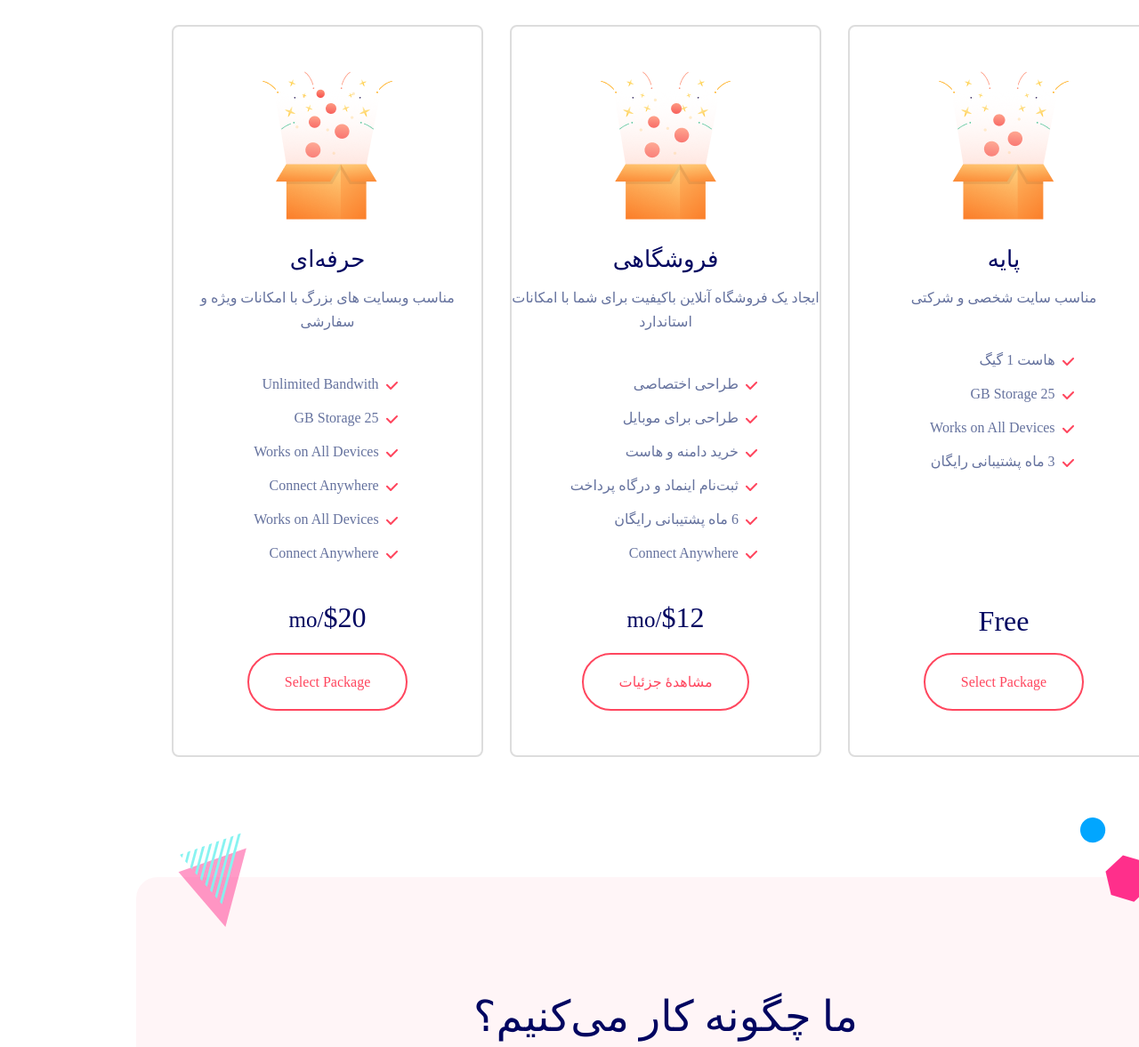
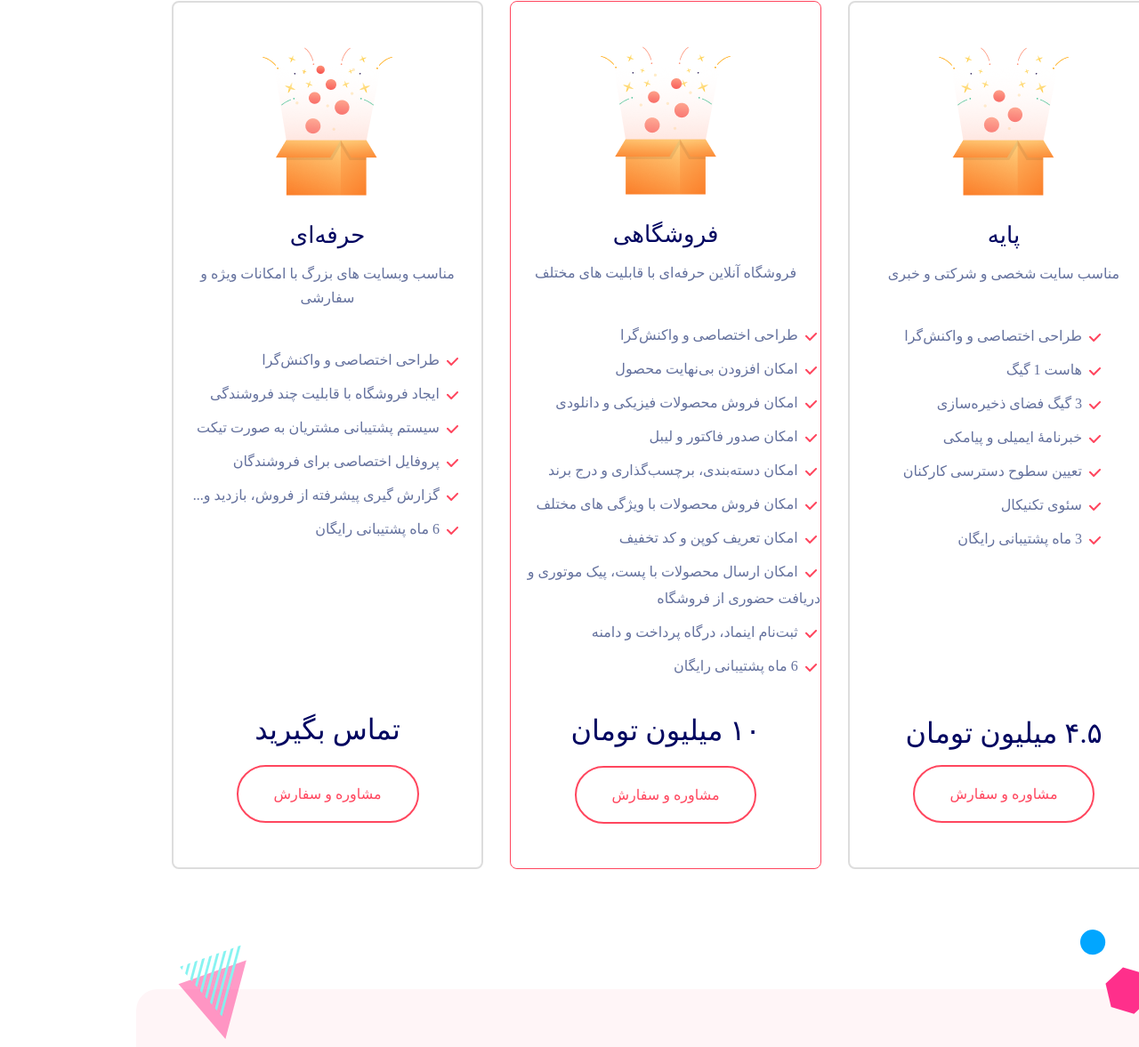
Before and after one commit to agom-ai/agom-ai.github.io, a plain HTML site: page index.html in a window 1280 px wide. Shown: the part 3486-4663 px from the top of the page at 89% size. Drawn offline with Linux system fonts and the light colour scheme; a small style sheet from the web is missing.

Commit message:
Update index.html

```diff
--- a/index.html
+++ b/index.html
@@ -338,9 +338,9 @@
             <section class="price-area">
                 <div class="container">
                     <div class="section-title text-center mb-50">
-                        <h2 class="mb-20" data-aos="fade-up">بسته های پیشنهادی طراحی سایت</h2>
+                        <h2 class="mb-20" data-aos="fade-up">راه‌حل شخصی‌سازی شده برای کسب‌وکار شما</h2>
                         <p>
-                            Sed sit amet suscipit diam, vel iaculis nunc. Mauris interdum sollicitudin ex. Sed sit amet felis id dolor blandit pellentesque. Praesent varius euismod velit, non tincidunt lacu.
+                            هر کسب و کاری نیاز های خاص خود را دارد، شما به چی نیاز دارید؟ ما آماده‌ایم تا آن را پیاده‌سازی کنیم.
                         </p>
                     </div>
                     <div class="row align-items-stretch">
@@ -351,21 +351,33 @@
                                 </div>
                                 <div class="price-title text-center mb-35">
                                     <h4>پایه</h4>
-                                    <p>مناسب سایت شخصی و شرکتی</p>
+                                    <p>مناسب سایت شخصی و شرکتی و خبری</p>
                                 </div>
                                 <div class="price-body">
                                     <ul>
+                                        <li>
+                                            <img class="mr-1" src="assets/img/icon/Path.svg" alt="icon" />
+                                           <span>طراحی اختصاصی و واکنش‌گرا</span>
+                                        </li>
                                         <li>
                                             <img class="mr-1" src="assets/img/icon/Path.svg" alt="icon" />
                                            <span>هاست 1 گیگ</span>
                                         </li>
                                         <li>
                                             <img class="mr-1" src="assets/img/icon/Path.svg" alt="icon" />
-                                           <span> 25 GB Storage</span>
+                                           <span>3 گیگ فضای ذخیره‌سازی</span>
                                         </li>
                                         <li>
                                             <img class="mr-1" src="assets/img/icon/Path.svg" alt="icon" />
-                                          <span>  Works on All Devices</span>
+                                          <span>خبرنامۀ ایمیلی و پیامکی</span>
+                                        </li>
+                                        <li>
+                                            <img class="mr-1" src="assets/img/icon/Path.svg" alt="icon" />
+                                          <span>تعیین سطوح دسترسی کارکنان</span>
+                                        </li>
+                                        <li>
+                                            <img class="mr-1" src="assets/img/icon/Path.svg" alt="icon" />
+                                          <span>سئوی تکنیکال</span>
                                         </li>
                                         <li>
                                             <img class="mr-1" src="assets/img/icon/Path.svg" alt="icon" />
@@ -374,51 +386,68 @@
                                     </ul>
                                 </div>
                                 <div class="price-link text-center">
-                                    <h3>Free</h3>
-                                    <a class="primary__button primary__button-bgPrimary" href="javascript:void(0)">Select Package</a>
+                                    <h3>۴.۵ میلیون تومان</h3>
+                                    <a class="primary__button primary__button-bgPrimary" href="contact.html">مشاوره و سفارش</a>
                                 </div>
                             </div>
                         </div>
                         <div class="col-lg-4 col-md-6 mb-4 mb-lg-0">
-                            <div class="price-box h-100" data-aos="fade-up" data-aos-delay="500">
+                            <div class="price-box h-100"  style="border: 1px solid #FF465E;"  data-aos="fade-up" data-aos-delay="500">
                                 <div class="price-icon text-center mb-20">
                                     <img src="assets/img/price/Standard.png" alt="icon" />
                                 </div>
                                 <div class="price-title text-center mb-35">
                                     <h4>فروشگاهی</h4>
-                                    <p>ایجاد یک فروشگاه آنلاین باکیفیت برای شما با امکانات استاندارد</p>
+                                    <p>فروشگاه آنلاین حرفه‌ای با قابلیت های مختلف</p>
                                 </div>
                                 <div class="price-body">
                                     <ul>
                                         <li>
                                             <img class="mr-1" src="assets/img/icon/Path.svg" alt="icon" />
-                                           <span>طراحی اختصاصی</span>
+                                           <span>طراحی اختصاصی و واکنش‌گرا</span>
                                         </li>
                                         <li>
                                             <img class="mr-1" src="assets/img/icon/Path.svg" alt="icon" />
-                                          <span>طراحی برای موبایل</span>
+                                           <span>امکان افزودن بی‌نهایت محصول</span>
                                         </li>
                                         <li>
                                             <img class="mr-1" src="assets/img/icon/Path.svg" alt="icon" />
-                                            <span>خرید دامنه و هاست</span>
+                                          <span>امکان فروش محصولات فیزیکی و دانلودی</span>
                                         </li>
                                         <li>
                                             <img class="mr-1" src="assets/img/icon/Path.svg" alt="icon" />
-                                          <span>ثبت‌نام اینماد و درگاه پرداخت</span>
+                                            <span>امکان صدور فاکتور و لیبل</span>
+                                        </li>
+                                        <li>
+                                            <img class="mr-1" src="assets/img/icon/Path.svg" alt="icon" />
+                                            <span>امکان دسته‌بندی، برچسب‌گذاری و درج برند</span>
+                                        </li>
+                                        <li>
+                                            <img class="mr-1" src="assets/img/icon/Path.svg" alt="icon" />
+                                            <span>امکان فروش محصولات با ویژگی های مختلف</span>
+                                        </li>
+                                        <li>
+                                            <img class="mr-1" src="assets/img/icon/Path.svg" alt="icon" />
+                                            <span>امکان تعریف کوپن و کد تخفیف</span>
+                                        </li>
+                                        <li>
+                                            <img class="mr-1" src="assets/img/icon/Path.svg" alt="icon" />
+                                            <span>امکان ارسال محصولات با پست، پیک موتوری و دریافت حضوری از فروشگاه</span>
+                                        </li>
+                                        <li>
+                                            <img class="mr-1" src="assets/img/icon/Path.svg" alt="icon" />
+                                          <span>ثبت‌نام اینماد، درگاه پرداخت و دامنه</span>
                                         </li>
                                         <li>
                                             <img class="mr-1" src="assets/img/icon/Path.svg" alt="icon" />
                                            <span>6 ماه پشتیبانی رایگان</span>
                                         </li>
-                                        <li>
-                                            <img class="mr-1" src="assets/img/icon/Path.svg" alt="icon" />
-                                            <span>  Connect Anywhere</span>
-                                        </li>
+
                                     </ul>
                                 </div>
                                 <div class="price-link text-center">
-                                    <h4><span>$12</span>/mo</h4>
-                                    <a class="primary__button primary__button-bgPrimary" href="javascript:void(0)">مشاهدۀ جزئیات</a>
+                                    <h4><span>۱۰ میلیون تومان</span></h4>
+                                    <a class="primary__button primary__button-bgPrimary" href="contact.html">مشاوره و سفارش</a>
                                 </div>
                             </div>
                         </div>
@@ -435,33 +464,33 @@
                                     <ul>
                                         <li>
                                             <img class="mr-1" src="assets/img/icon/Path.svg" alt="icon" />
-                                           <span> Unlimited Bandwith</span>
+                                           <span>طراحی اختصاصی و واکنش‌گرا</span>
                                         </li>
                                         <li>
                                             <img class="mr-1" src="assets/img/icon/Path.svg" alt="icon" />
-                                            <span>25 GB Storage</span>
+                                           <span>ایجاد فروشگاه با قابلیت چند فروشندگی</span>
                                         </li>
                                         <li>
                                             <img class="mr-1" src="assets/img/icon/Path.svg" alt="icon" />
-                                           <span> Works on All Devices</span>
+                                            <span>سیستم پشتیبانی مشتریان به صورت تیکت</span>
                                         </li>
                                         <li>
                                             <img class="mr-1" src="assets/img/icon/Path.svg" alt="icon" />
-                                           <span> Connect Anywhere</span>
+                                           <span>پروفایل اختصاصی برای فروشندگان</span>
                                         </li>
                                         <li>
                                             <img class="mr-1" src="assets/img/icon/Path.svg" alt="icon" />
-                                           <span> Works on All Devices</span>
+                                           <span>گزارش گیری پیشرفته از فروش، بازدید و...</span>
                                         </li>
                                         <li>
                                             <img class="mr-1" src="assets/img/icon/Path.svg" alt="icon" />
-                                          <span>Connect Anywhere</span>
+                                          <span>6 ماه پشتیبانی رایگان</span>
                                         </li>
                                     </ul>
                                 </div>
                                 <div class="price-link text-center">
-                                    <h4><span>$20</span>/mo</h4>
-                                    <a class="primary__button primary__button-bgPrimary" href="javascript:void(0)">Select Package</a>
+                                    <h4><span>تماس بگیرید</span></h4>
+                                    <a class="primary__button primary__button-bgPrimary" href="contact.html">مشاوره و سفارش</a>
                                 </div>
                             </div>
                         </div>
```
